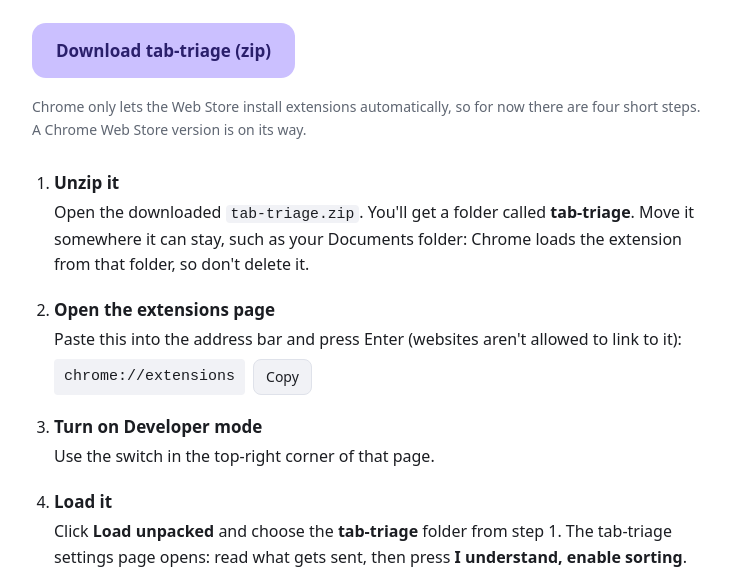
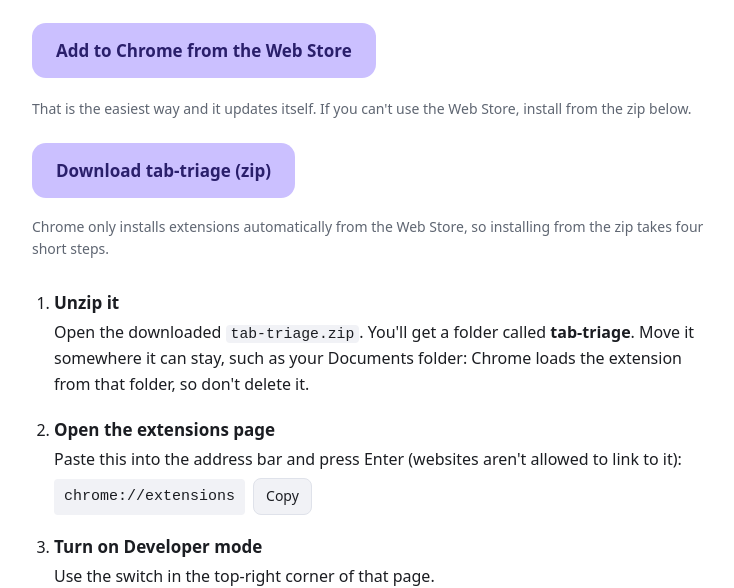
Before and after one commit to alwnraj/tab-triage, a browser extension: page site/install.html in a window 1280 px wide. Shown: the part 220-808 px from the top of the page, without its empty margins (268-1002 px from the left). Drawn offline with Linux system fonts and the light colour scheme; no server answers.

Commit message:
docs: link the Chrome Web Store listing from the site and README

```diff
--- a/site/install.html
+++ b/site/install.html
@@ -15,8 +15,11 @@
 
     <p id="not-chrome" class="note" hidden>This browser doesn't look like Chrome or another Chromium browser. tab-triage needs one of those.</p>
 
+    <p><a class="button" href="https://chromewebstore.google.com/detail/dmiokhpadbbfpkoiffnkolamighgkibn">Add to Chrome from the Web Store</a></p>
+    <p class="muted">That is the easiest way and it updates itself. If you can't use the Web Store, install from the zip below.</p>
+
     <a class="button" id="download" href="/download/tab-triage.zip" download>Download tab-triage (zip)</a>
-    <p class="muted"><span id="version-label" hidden>Version <span id="version"></span>. </span>Chrome only lets the Web Store install extensions automatically, so for now there are four short steps. A Chrome Web Store version is on its way.</p>
+    <p class="muted"><span id="version-label" hidden>Version <span id="version"></span>. </span>Chrome only installs extensions automatically from the Web Store, so installing from the zip takes four short steps.</p>
 
     <ol class="steps">
       <li>
```
Also changed, not shown: site/index.html (+2 -1 lines), README.md.
